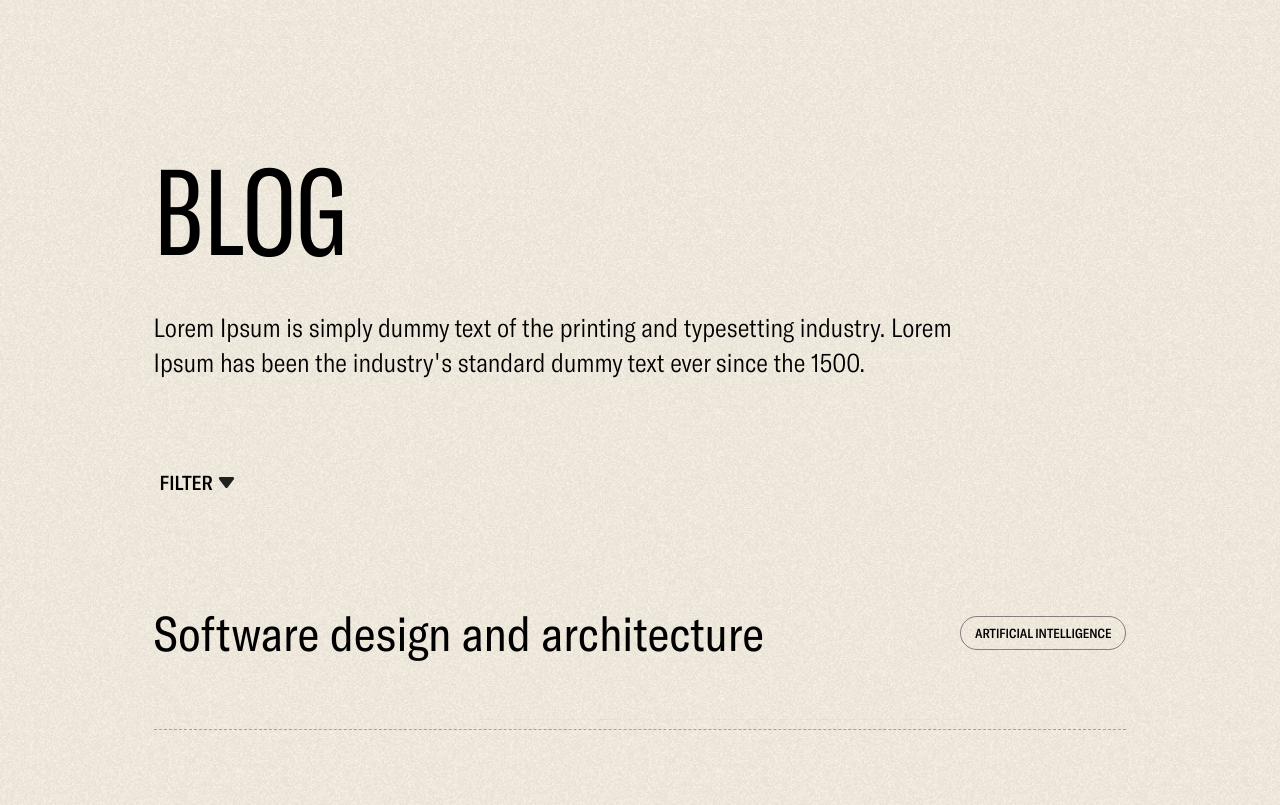
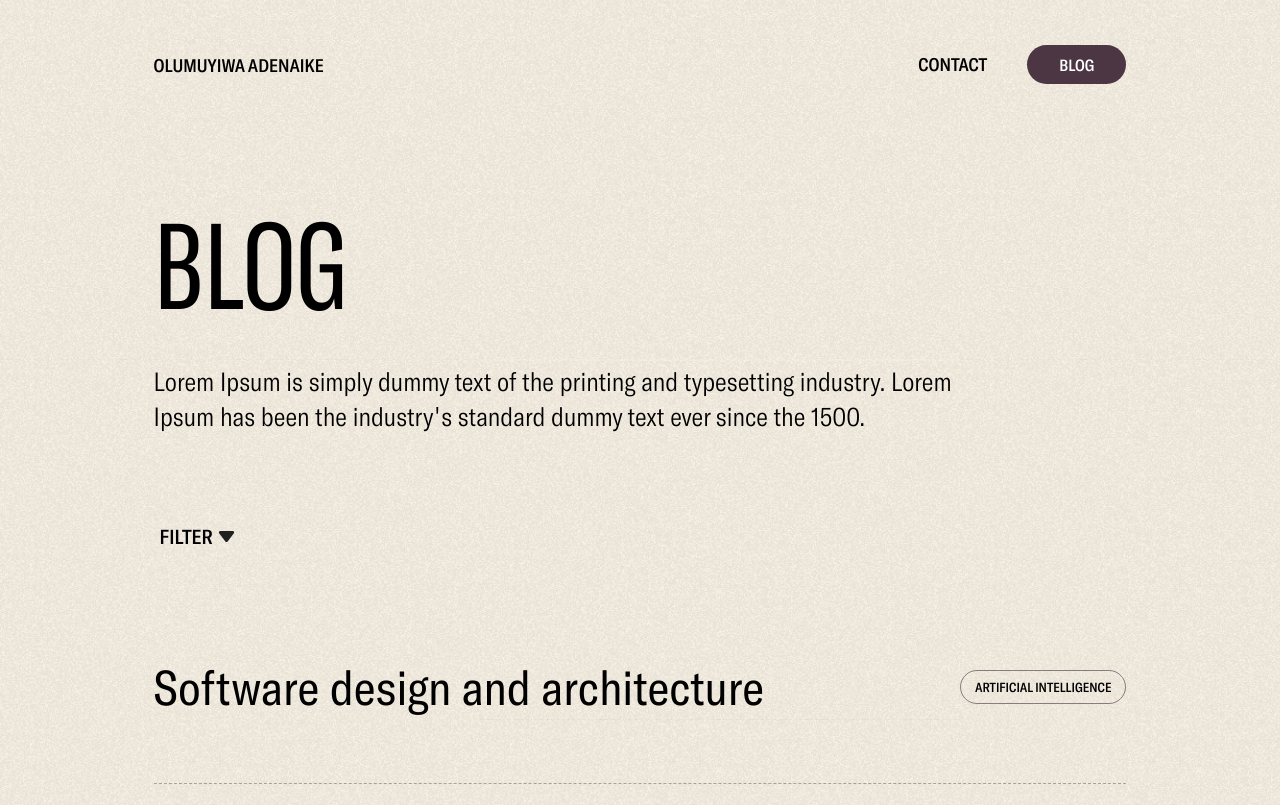
Before and after one commit to muyixs/muyiwa-website, a Nuxt app: page /blog in a window 1280 px wide. Shown: the top 805 px of the page. Built offline with nearby package versions, Linux system fonts and the light colour scheme.

Commit message:
create top nav component

```diff
--- a/assets/scss/core/_variables.scss
+++ b/assets/scss/core/_variables.scss
@@ -5,3 +5,5 @@ $radius-default: 30px;
 $color-light-yellow: #FBDD4B;
 $color-dark-yellow: #F6CB5A;
 $color-pastel-brown: #F6EEE3;
+$color-pastel-blue: #E1EEF2;
+$color-dark-plum: #4c3643;
--- /dev/null
+++ b/components/TopNav.vue
@@ -0,0 +1,45 @@
+<template>
+  <div class="c-nav">
+    <div class="c-nav__left">
+      <nuxt-link to="/">Olumuyiwa Adenaike</nuxt-link>
+    </div>
+    <div class="c-nav__right">
+      <a href="">Contact</a>
+      <nuxt-link to="/blog" tag="button" class="c-nav__blog">Blog</nuxt-link>
+    </div>
+  </div>
+</template>
+
+<script>
+export default {
+  methods: {},
+}
+</script>
+
+<style lang="scss" scoped>
+.c-nav {
+  display: flex;
+  justify-content: space-between;
+  margin-top: 45px;
+  font-size: 1.8rem;
+  align-items: center;
+  text-transform: uppercase;
+  font-weight: 500;
+
+  a {
+    text-decoration: none;
+    color: inherit;
+  }
+
+  &__blog {
+    margin-left: 40px;
+    background-color: $color-dark-plum;
+    color: white;
+    padding: 10px 32px;
+    border: none;
+    border-radius: 30px;
+    text-transform: inherit;
+    font-size: 1.6rem;
+  }
+}
+</style>
--- a/layouts/default.vue
+++ b/layouts/default.vue
@@ -1,5 +1,6 @@
 <template>
   <div class="l-app">
+    <top-nav />
     <Nuxt />
     <div ref="siteLoader" class="c-siteloader"></div>
   </div>
@@ -31,7 +32,7 @@ export default {
 @import '~/assets/scss/main.scss';
 
 .l-app {
-  padding: 30px 12%;
+  padding: 0px 12% 30px;
 }
 
 .c-siteloader {
```
Also changed, not shown: components/README.md (deleted).
